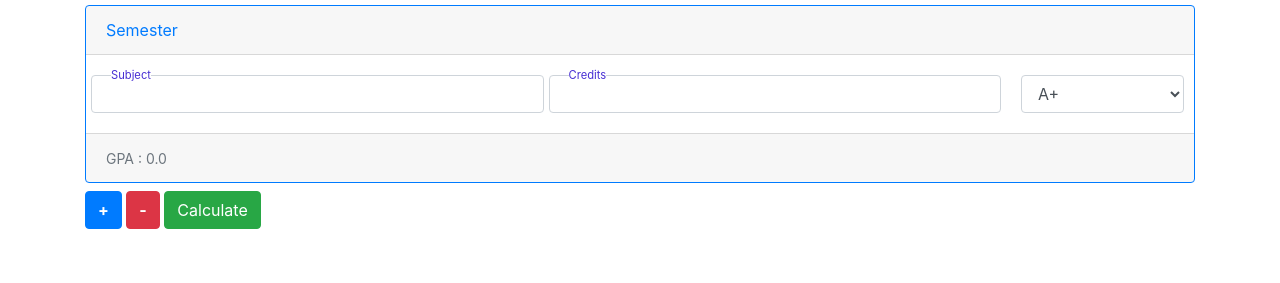
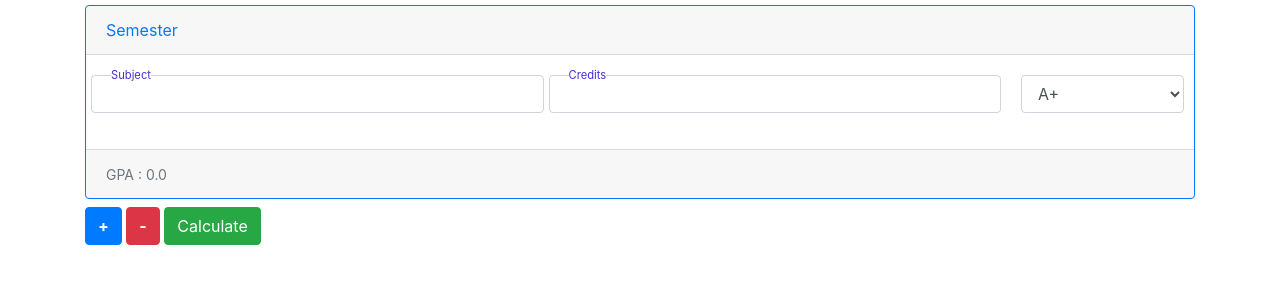
Before and after one commit to thiwaK/gpa_calculator, a plain HTML site: page index.html in a window 1280 px wide. Shown: the part 51-334 px from the top of the page. Drawn offline with nearby package versions, Linux system fonts and the light colour scheme.

Commit message:
Update UI

```diff
--- a/index.html
+++ b/index.html
@@ -103,7 +103,7 @@
         var margine_breakpoints = "mb-3 mb-sm-3";
         var subject_breakpoints = "col-12 col-sm-5 col-lg-5";
         var credits_breakpoints = "col-7 col-sm-4 col-lg-5";
-        var grade_breakpoints = "col-5 col-sm-3 col-lg-2 " + "mb-3 mb-sm-4 mb-lg-0 ml-0 mr-0";
+        var grade_breakpoints = "col-5 col-sm-3 col-lg-2 " + "mb-3 mb-sm-1 mb-md-2 mb-lg-3 ml-0 mr-0";
 
 
         function addSubject() {
```
